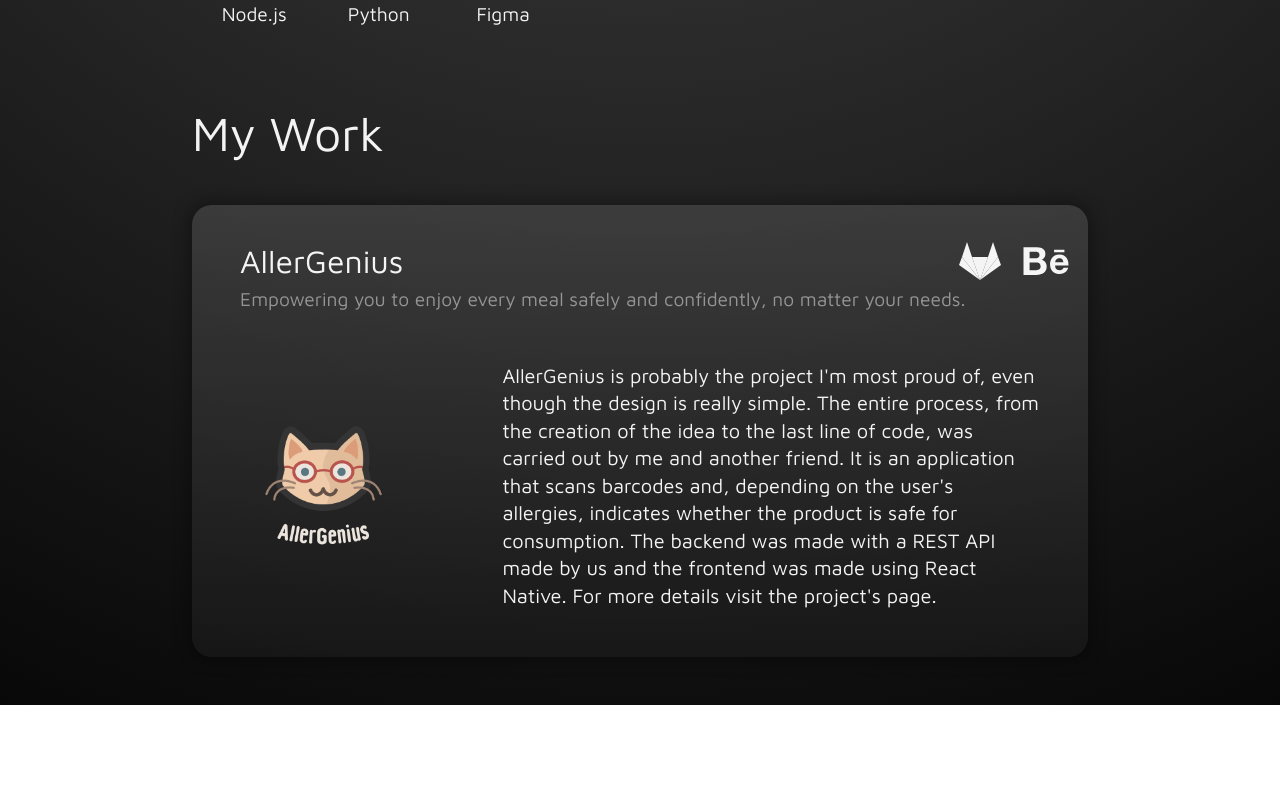
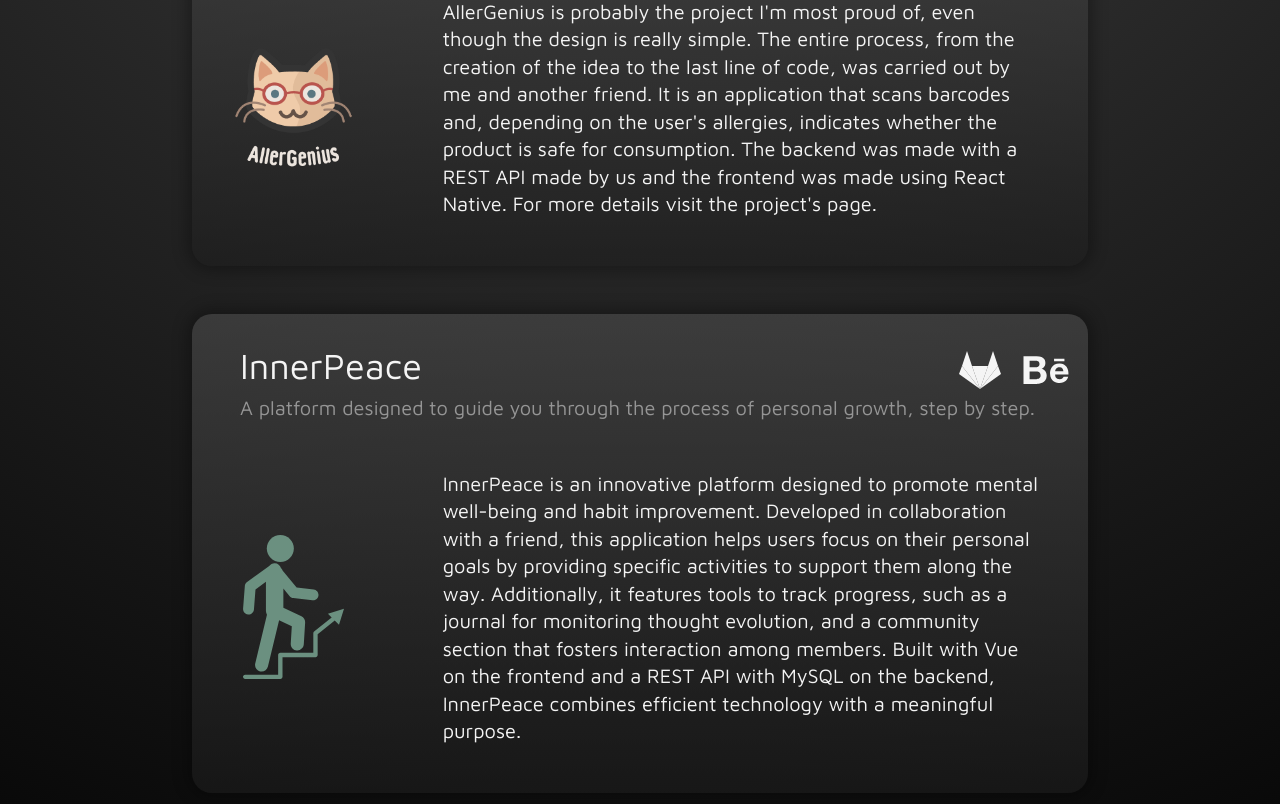
Before and after one commit to jwted/jwted.github.io, a React (Vite) app in the folder my-portfolio/: page / in a window 1280 px wide. Shown: the part 1993-2797 px from the top of the page. Before the commit the page ends 2698 px from the top, so only its background shows below. Built offline with nearby package versions, Linux system fonts and the light colour scheme.

Commit message:
More Work added and code clean up

```diff
--- a/my-portfolio/src/components/Info/Info.jsx
+++ b/my-portfolio/src/components/Info/Info.jsx
@@ -2,7 +2,7 @@ import "./InfoCss.css";
 function Info() {
   return (
     <>
-      <section className="anim lex flex-wrap tablet:flex-nowrap  showcase justify-between">
+      <section id="info" className="pt-40 flex flex-wrap tablet:flex-nowrap  showcase justify-between">
         <div className="mb-20 phone:w-full tablet:w-7/12 phone:break-normal" id="introduction">
           <p className="max-phone:text-base">
             I’m a fullstack web developer with a preference for backend work. I
--- a/my-portfolio/src/components/Navbar/Navbar.jsx
+++ b/my-portfolio/src/components/Navbar/Navbar.jsx
@@ -60,8 +60,8 @@ function NavbarFunc() {
   <h2 className="hidden tablet:inline name">João Pais</h2>
 
   <div className="navToggle btnColor tablet:inline px-2 py-1 box">
-    <button className=" px-2 max-h-6 btn_trans">Info</button>
-    <button className=" px-2 max-h-6 btn_trans">Work</button>
+  <a href="#info"><button className=" px-2 max-h-6 btn_trans">Info</button></a>
+  <a href="#work"><button className=" px-2 max-h-6 btn_trans">Work</button></a>
   </div>
 
   <div className="flex tablet:hidden pc:inline pc:gap-4 items-center">
@@ -83,7 +83,7 @@ function NavbarFunc() {
           </Dropdown.Header>
           <a className="no-underline link" href="https://www.linkedin.com/in/joaoopais"  target="_blank">
           <Dropdown.Item className="link opacity-95 text-white">LinkedIn</Dropdown.Item></a>
-          <Dropdown.Item className="opacity-95 text-white">Resume</Dropdown.Item>
+          {/* <Dropdown.Item className="opacity-95 text-white">Resume</Dropdown.Item> */}
         </Dropdown>
           </div>
 </div>
--- a/my-portfolio/src/components/Sections/Hero.jsx
+++ b/my-portfolio/src/components/Sections/Hero.jsx
@@ -9,7 +9,7 @@ function Hero () {
 
     <div className=''>
 
-  <div className='mb-80 pt-20'>
+  <div className='mb-40 pt-20'>
 <div className="flex items-center content">
       <div className="text-start text-white p-8 bebas">
         <h1 className="text-5xl phone:text-5xl pc:text-7xl tablet:text-6xl font-bold phrase1">
--- a/my-portfolio/src/components/Sections/Work.css
+++ b/my-portfolio/src/components/Sections/Work.css
@@ -76,7 +76,7 @@ img{
     /* font-size: 2.5rem; */
 
 }
-.intro h1{
+/* .intro h1{
     font-size: 2rem;
 
 }
@@ -84,7 +84,7 @@ img{
     font-size: 1.2rem;
     opacity: 50%;
 
-}
+} */
 
 #card{
     /* border:.6rem solid  rgba(78, 78, 78, 0.562) ; */
--- a/my-portfolio/src/components/Sections/Work.jsx
+++ b/my-portfolio/src/components/Sections/Work.jsx
@@ -2,19 +2,30 @@ import "./Work.css";
 function Work() {
   return (
     <>
-      <section className="work mt-20">
+      <section id="work" className="work mt-20">
         <h1 className="max-phone:text-3xl text-5xl">My Work</h1>
         <div className="my-12 h-auto" id="card">
           <div className="intro">
             <div className="flex justify-between">
-              <h1 className="title">AllerGenius</h1>
-              <div className="flex w-1/6 justify-evenly">
-              <svg className="githubIcon h-12 w-12 mt-8" xmlns="http://www.w3.org/2000/svg" viewBox="0 0 48 48">
+              <p className="title max-phone:text-2xl text-4xl">AllerGenius</p>
+              <div className="flex w-1/6 max-phone:w-1/4 max-pc:w-1/3 justify-evenly">
+                <svg
+                  className="githubIcon max-phone:h-6  h-12 w-12 mt-8"
+                  xmlns="http://www.w3.org/2000/svg"
+                  viewBox="0 0 48 48"
+                >
                   <a href="https://www.behance.net/gallery/189129547/Allergenius">
-<path fill="currentColor" d="M24 43L16 20 32 20z"></path><path fill="currentColor" d="M24 43L42 20 32 20z"></path><path fill="currentColor" d="M37 5L42 20 32 20z"></path><path fill="currentColor" d="M24 43L42 20 45 28z"></path><path fill="currentColor" d="M24 43L6 20 16 20z"></path><path fill="currentColor" d="M11 5L6 20 16 20z"></path><path fill="currentColor" d="M24 43L6 20 3 28z"></path>
-</a></svg>
+                    <path fill="currentColor" d="M24 43L16 20 32 20z"></path>
+                    <path fill="currentColor" d="M24 43L42 20 32 20z"></path>
+                    <path fill="currentColor" d="M37 5L42 20 32 20z"></path>
+                    <path fill="currentColor" d="M24 43L42 20 45 28z"></path>
+                    <path fill="currentColor" d="M24 43L6 20 16 20z"></path>
+                    <path fill="currentColor" d="M11 5L6 20 16 20z"></path>
+                    <path fill="currentColor" d="M24 43L6 20 3 28z"></path>
+                  </a>
+                </svg>
                 <svg
-              className="githubIcon h-12 w-12 mt-8"
+                  className="githubIcon max-phone:h-6  h-12 w-12 mt-8"
                   xmlns="http://www.w3.org/2000/svg"
                   x="0px"
                   y="0px"
@@ -44,17 +55,17 @@ function Work() {
                 </svg>
               </div>
             </div>
-            <p className="max-phone:text-sm subtitle">
+            <p className="max-phone:text-base text-xl opacity-50 subtitle">
               Empowering you to enjoy every meal safely and confidently, no
               matter your needs.
             </p>
           </div>
-          <div className="flex flex-wrap ">
-            <div className="pc:w-1/5 tablet:w-full   phone:w-full tablet:m-auto">
+          <div className="flex flex-wrap justify-center ">
+            <div className="pc:w-1/5 max-phone:w-full    tablet:m-auto">
               <img src="src\assets/AllerLogo.png" alt="" />
             </div>
 
-            <div className="max-phone:text-sm text-xl leading-snug text-sm flex-wrap tablet:w-full pc:w-3/5 m-12 ">
+            <div className="max-phone:text-sm text-xl leading-snug text-sm flex-wrap tablet:w-full pc:w-4/6 max-pc:mb-12 mx-12 pc:m-12  ">
               <p>
                 AllerGenius is probably the project I&apos;m most proud of, even
                 though the design is really simple. The entire process, from the
@@ -68,6 +79,88 @@ function Work() {
             </div>
           </div>
         </div>
+
+        <div className="my-12 h-auto" id="card">
+          <div className="intro">
+            <div className="flex justify-between">
+              <p className="title max-phone:text-2xl text-4xl">InnerPeace</p>
+              <div className="flex w-1/6 max-phone:w-1/4 max-pc:w-1/3 justify-evenly">
+                <svg
+                  className="githubIcon max-phone:h-6  h-12 w-12 mt-8"
+                  xmlns="http://www.w3.org/2000/svg"
+                  viewBox="0 0 48 48"
+                >
+                  <a href="https://www.behance.net/gallery/189129547/Allergenius">
+                    <path fill="currentColor" d="M24 43L16 20 32 20z"></path>
+                    <path fill="currentColor" d="M24 43L42 20 32 20z"></path>
+                    <path fill="currentColor" d="M37 5L42 20 32 20z"></path>
+                    <path fill="currentColor" d="M24 43L42 20 45 28z"></path>
+                    <path fill="currentColor" d="M24 43L6 20 16 20z"></path>
+                    <path fill="currentColor" d="M11 5L6 20 16 20z"></path>
+                    <path fill="currentColor" d="M24 43L6 20 3 28z"></path>
+                  </a>
+                </svg>
+                <svg
+                  className="githubIcon max-phone:h-6  h-12 w-12 mt-8"
+                  xmlns="http://www.w3.org/2000/svg"
+                  x="0px"
+                  y="0px"
+                  viewBox="0,0,256,256"
+                >
+                  <a href="https://www.behance.net/gallery/189129547/Allergenius">
+                    <g
+                      fill="currentColor"
+                      fill-rule="nonzero"
+                      stroke="none"
+                      stroke-width="1"
+                      stroke-linecap="butt"
+                      stroke-linejoin="miter"
+                      stroke-miterlimit="10"
+                      stroke-dasharray=""
+                      stroke-dashoffset="0"
+                      font-family="none"
+                      font-weight="none"
+                      font-size="none"
+                      text-anchor="none"
+                    >
+                      <g transform="scale(8,8)">
+                        <path d="M1,6.75v18.5h8.9375c0.82813,0 6.53125,-0.16797 6.53125,-5.375c0,-3.25391 -2.23828,-4.35937 -3.375,-4.6875c0.83594,-0.39453 2.5,-1.33203 2.5,-3.84375c0,-1.39844 -0.19922,-4.59375 -5.90625,-4.59375zM21.375,8.46875v1.6875h6.90625v-1.6875zM5.0625,9.90625h3.8125c0.35938,0 2.78125,-0.19141 2.78125,2.125c0,1.98047 -1.75,2.1875 -2.46875,2.1875h-4.125zM25,11.6875c-5.22266,0 -6.3125,4.53516 -6.3125,6.5c0,5.83203 4.78125,6.5 6.3125,6.5c4.12891,0 5.30078,-2.67187 5.78125,-4.15625h-3c-0.11719,0.38281 -0.99219,1.625 -2.65625,1.625c-2.78906,0 -3.03125,-2.17969 -3.03125,-3.15625h8.875c0.17969,-3.375 -1.29687,-7.3125 -5.96875,-7.3125zM24.90625,14.21875c0.83203,0 1.50391,0.24219 1.90625,0.6875c0.40234,0.44922 0.69922,1.10547 0.78125,1.96875h-5.5c0.01563,-0.23828 0.07031,-0.51172 0.15625,-0.8125c0.08594,-0.30859 0.21875,-0.60156 0.4375,-0.875c0.21875,-0.26953 0.52344,-0.50391 0.875,-0.6875c0.35938,-0.1875 0.80469,-0.28125 1.34375,-0.28125zM5.0625,17h4.40625c0.875,0 2.9375,0.13672 2.9375,2.65625c0,2.44141 -2.59766,2.4375 -3,2.4375h-4.34375z"></path>
+                      </g>
+                    </g>
+                  </a>
+                </svg>
+              </div>
+            </div>
+            <p className="max-phone:text-base text-xl opacity-50 subtitle">
+              A platform designed to guide you through the process of personal
+              growth, step by step.
+            </p>
+          </div>
+          <div className="flex flex-wrap justify-center ">
+            <div className="pc:w-1/5 flex max-phone:w-full justify-center tablet:m-auto">
+              <img
+                className="h-36"
+                src="src\assets/innerPeaceGreen.svg"
+                alt=""
+              />
+            </div>
+
+            <div className="max-phone:text-sm text-xl leading-snug text-sm flex-wrap tablet:w-full pc:w-4/6 max-pc:mb-12 mx-12 pc:m-12  ">
+              <p>
+                InnerPeace is an innovative platform designed to promote mental
+                well-being and habit improvement. Developed in collaboration
+                with a friend, this application helps users focus on their
+                personal goals by providing specific activities to support them
+                along the way. Additionally, it features tools to track
+                progress, such as a journal for monitoring thought evolution,
+                and a community section that fosters interaction among members.
+                Built with Vue on the frontend and a REST API with MySQL on the
+                backend, InnerPeace combines efficient technology with a
+                meaningful purpose.
+              </p>
+            </div>
+          </div>
+        </div>
       </section>
     </>
   );
```
Also changed, not shown: my-portfolio/src/assets/innerPeaceGreen.svg (added). Lines whose indentation alone changed are shown as unchanged.
